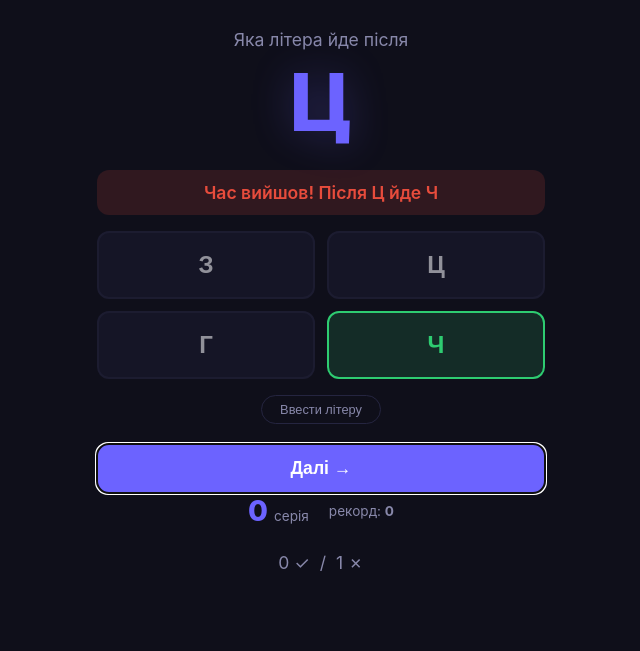
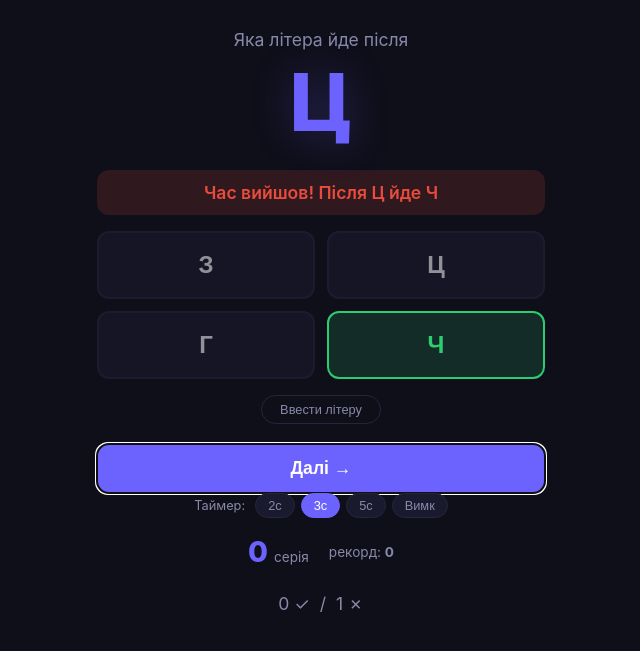
Before and after one commit to Omelianenko/alphabet-trainer, a website built with Vite: page index.html in a window 1280 px wide. Shown: the part 135-786 px from the top of the page, without its empty margins (319-959 px from the left). Built offline with nearby package versions, Linux system fonts and the light colour scheme.

Commit message:
Add timers settings.

```diff
--- a/index.html
+++ b/index.html
@@ -38,6 +38,14 @@
 
       <div id="timer-bar-container" class="timer-bar-container hidden">
         <div id="timer-bar" class="timer-bar"></div>
+      </div>
+
+      <div id="timer-settings" class="timer-settings">
+        <span class="timer-settings-label">Таймер:</span>
+        <button class="timer-opt" data-time="2000">2с</button>
+        <button class="timer-opt active" data-time="3000">3с</button>
+        <button class="timer-opt" data-time="5000">5с</button>
+        <button class="timer-opt" data-time="0">Вимк</button>
       </div>
 
       <div id="streak-display" class="streak-display">
--- a/main.js
+++ b/main.js
@@ -18,7 +18,7 @@ let recentQuestions = []; // track last 2 questions to avoid repeats
 let streak = 0;
 let recordStreak = parseInt(localStorage.getItem('alphabet-record-streak') || '0', 10);
 let countdownTimer = null;
-const TIMER_DURATION = 3000;
+let timerDuration = parseInt(localStorage.getItem('alphabet-timer') || '3000', 10);
 
 // --- DOM refs ---
 const currentLetterEl = document.getElementById('current-letter');
@@ -165,6 +165,20 @@ toggleModeBtn.addEventListener('click', () => {
   if (!answered) startTimer();
 });
 
+// --- Timer settings ---
+const timerOpts = document.querySelectorAll('.timer-opt');
+// Set active button from saved value on load
+for (const btn of timerOpts) {
+  btn.classList.toggle('active', parseInt(btn.dataset.time, 10) === timerDuration);
+  btn.addEventListener('click', () => {
+    timerDuration = parseInt(btn.dataset.time, 10);
+    localStorage.setItem('alphabet-timer', String(timerDuration));
+    for (const b of timerOpts) b.classList.remove('active');
+    btn.classList.add('active');
+    if (!answered) startTimer();
+  });
+}
+
 // --- Streak ---
 function updateStreakDisplay() {
   streakCountEl.textContent = streak;
@@ -197,17 +211,17 @@ function stopTimer() {
 
 function startTimer() {
   stopTimer();
-  if (!showOptions) return;
+  if (!showOptions || timerDuration === 0) return;
 
   timerBarContainer.classList.remove('hidden');
   // Trigger reflow so animation restarts
   void timerBar.offsetWidth;
-  timerBar.style.animation = `timer-shrink ${TIMER_DURATION}ms linear forwards`;
+  timerBar.style.animation = `timer-shrink ${timerDuration}ms linear forwards`;
 
   countdownTimer = setTimeout(() => {
     countdownTimer = null;
     handleTimeout();
-  }, TIMER_DURATION);
+  }, timerDuration);
 }
 
 function handleTimeout() {
--- a/style.css
+++ b/style.css
@@ -300,6 +300,43 @@ nav {
   to { width: 0%; background: var(--wrong); }
 }
 
+/* --- Timer settings --- */
+.timer-settings {
+  display: flex;
+  align-items: center;
+  justify-content: center;
+  gap: 6px;
+  margin-bottom: 16px;
+}
+
+.timer-settings-label {
+  font-size: 0.8rem;
+  color: var(--text-dim);
+  margin-right: 4px;
+}
+
+.timer-opt {
+  background: var(--surface);
+  border: 1px solid var(--surface2);
+  color: var(--text-dim);
+  padding: 4px 12px;
+  border-radius: 999px;
+  font-size: 0.8rem;
+  cursor: pointer;
+  transition: all 0.2s;
+}
+
+.timer-opt.active {
+  background: var(--accent);
+  color: #fff;
+  border-color: var(--accent);
+}
+
+.timer-opt:hover:not(.active) {
+  background: var(--surface2);
+  color: var(--text);
+}
+
 /* --- Streak --- */
 .streak-display {
   display: flex;
```
